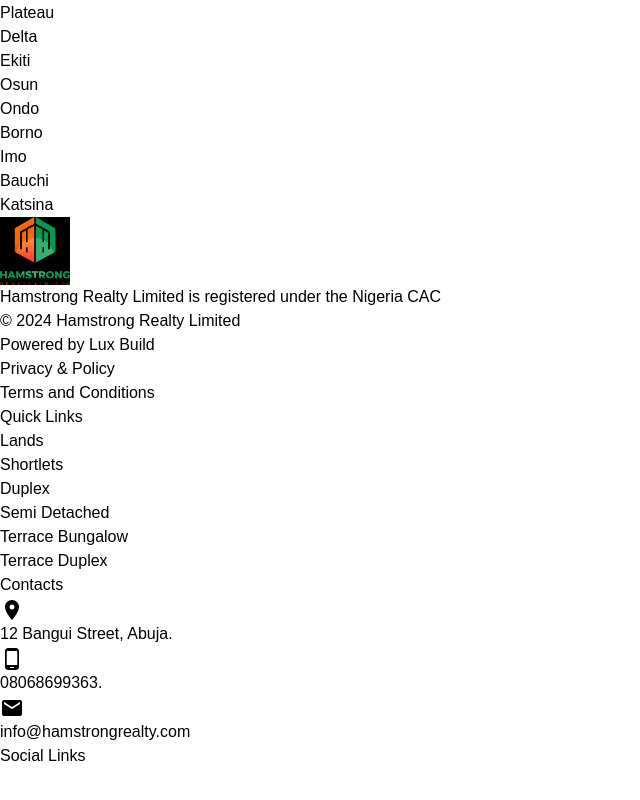
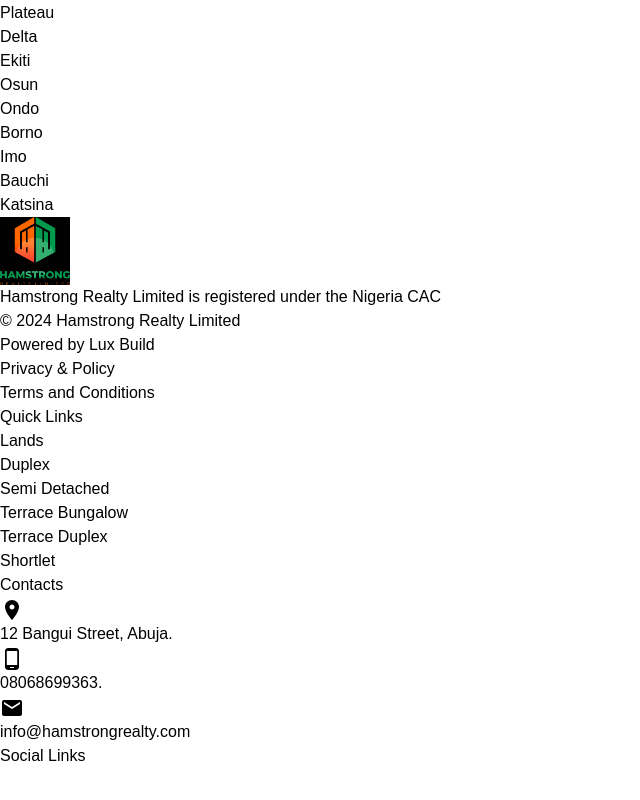
Before and after one commit to alaguton-pako/hamstrong, a Next.js app: page /properties/all in a window 1280 px wide. Shown: the part 3338-4138 px from the top of the page, without its empty margins (0-640 px from the left). Built offline with nearby package versions, Linux system fonts and the light colour scheme.

Commit message:
working on functionalties

```diff
--- a/src/app/components/Footer.jsx
+++ b/src/app/components/Footer.jsx
@@ -10,14 +10,22 @@ import {
 } from "@mui/icons-material";
 import XIcon from "@mui/icons-material/X";
 import { IconButton } from "@mui/material";
+import Link from "next/link";
 const Footer = () => {
+  const menu = [
+    { name: "Lands", path: "land", type: "buy" },
+    { name: "Duplex", path: "house", type: "buy" },
+    { name: "Semi Detached", path: "house", type: "buy" },
+    { name: "Terrace Bungalow", path: "house", type: "buy" },
+    { name: "Terrace Duplex", path: "house", type: "buy" },
+  ];
   return (
     <>
       <div className="grid grid-cols-12 bg-[#33af67] text-[#fff] text-sm p-4">
         <div className="col-span-6">
           <div className="flex items-start gap-3">
             <div>
-              <Image alt="logo" src={logo} height={70} width={70}/>
+              <Image alt="logo" src={logo} height={70} width={70} />
             </div>
             <div>
               <p>
@@ -37,12 +45,29 @@ const Footer = () => {
             <div className="col-span-4">
               <h1 className="font-semibold mb-3">Quick Links</h1>
               <ul className="flex flex-col gap-2">
-                <li className="hover:text-[#ff8433] cursor-pointer">Lands</li>
-                <li className="hover:text-[#ff8433] cursor-pointer">Shortlets</li>
-                <li className="hover:text-[#ff8433] cursor-pointer">Duplex</li>
-                <li className="hover:text-[#ff8433] cursor-pointer">Semi Detached</li>
-                <li className="hover:text-[#ff8433] cursor-pointer">Terrace Bungalow</li>
-                <li className="hover:text-[#ff8433] cursor-pointer">Terrace Duplex</li>
+                {menu.map((property, index) => (
+                  <Link
+                    key={index}
+                    href={{
+                      pathname: `/properties/${property.path}`,
+                      query: { type: "buy" },
+                    }}
+                  >
+                    <li className="hover:text-[#ff8433] cursor-pointer">
+                      {property.name}
+                    </li>
+                  </Link>
+                ))}
+                <Link
+                  href={{
+                    pathname: `/properties/shortlet-all`,
+                    query: { type: "shortlet" },
+                  }}
+                >
+                  <li className="hover:text-[#ff8433] cursor-pointer">
+                    Shortlet
+                  </li>
+                </Link>
               </ul>
             </div>
             <div className="col-span-4">
--- a/src/app/components/NavBarMenu.jsx
+++ b/src/app/components/NavBarMenu.jsx
@@ -57,23 +57,18 @@ const NavBarMenu = () => {
   }, [isHoveringShortlet]);
 
   const properties = [
-    { name: "Flats & Apartments for sale", path: "flat-apartment" },
+    // { name: "Flats & Apartments for sale", path: "flat-apartment" },
     { name: "Houses for sale", path: "house" },
     { name: "Lands for sale", path: "land" },
     { name: "Commercial property for sale", path: "commercial-property" },
   ];
 
   const propertiesForRent = [
-    { name: "Flats & Apartments for sale", path: "flat-apartment" },
-    { name: "Houses for sale", path: "house" },
-    { name: "Lands for sale", path: "land" },
-    { name: "Commercial property for sale", path: "commercial-property" },
+    // { name: "Flats & Apartments for rent", path: "flat-apartment" },
+    { name: "Houses for rent", path: "house" },
+    { name: "Lands for rent", path: "land" },
+    { name: "Commercial property for rent", path: "commercial-property" },
   ];
-
-  const href2 = {
-    pathname: `/properties/flat-apartment`,
-    query: { type: "rent" },
-  };
 
   return (
     <div className="flex items-center space-x-8">
@@ -177,19 +172,47 @@ const NavBarMenu = () => {
         {showShortletMenu && (
           <div className="absolute top-full mt-2 w-[20rem]">
             <ul className="p-2 bg-white border border-[#ffccaa] rounded-md">
+              <Link
+                href={{
+                  pathname: `/properties/shortlet-abuja`,
+                  query: { type: "shortlet" },
+                }}
+              >
                 <li className="py-2 px-4 hover:bg-[#ff9a5e] hover:text-white hover:rounded-md cursor-pointer transition duration-200">
                   Shortlet in Abuja
                 </li>
+              </Link>
+              <Link
+                href={{
+                  pathname: `/properties/shortlet-lagos`,
+                  query: { type: "shortlet" },
+                }}
+              >
                 <li className="py-2 px-4 hover:bg-[#ff9a5e] hover:text-white hover:rounded-md cursor-pointer transition duration-200">
                   Shortlet in Lagos
                 </li>
+              </Link>
+              <Link
+                href={{
+                  pathname: `/properties/shortlet-ibadan`,
+                  query: { type: "shortlet" },
+                }}
+              >
                 <li className="py-2 px-4 hover:bg-[#ff9a5e] hover:text-white hover:rounded-md cursor-pointer transition duration-200">
                   Shortlet in Ibadan
                 </li>
+              </Link>
               <Divider />
+              <Link
+                href={{
+                  pathname: `/properties/shortlet-all`,
+                  query: { type: "shortlet" },
+                }}
+              >
                 <li className="py-2 px-4 hover:bg-[#ff9a5e] hover:text-white hover:rounded-md cursor-pointer transition duration-200">
                   All property for Shortlet
                 </li>
+              </Link>
             </ul>
           </div>
         )}
```
Lines whose indentation alone changed are shown as unchanged.
